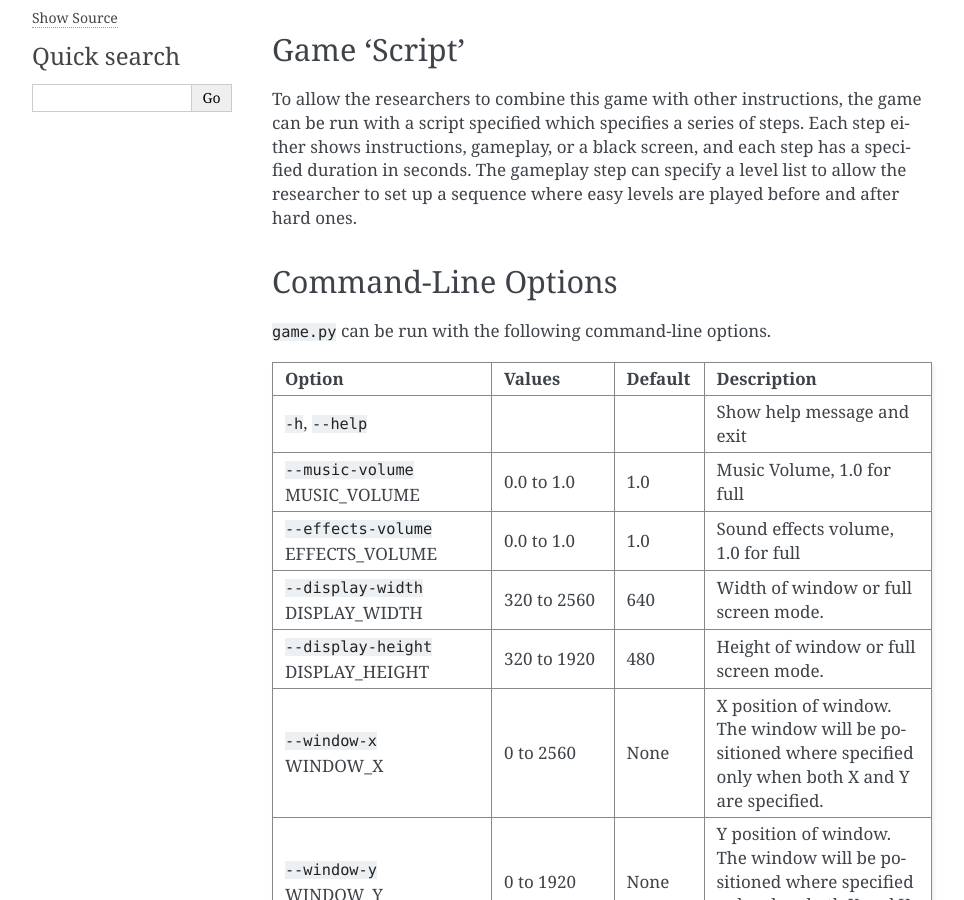
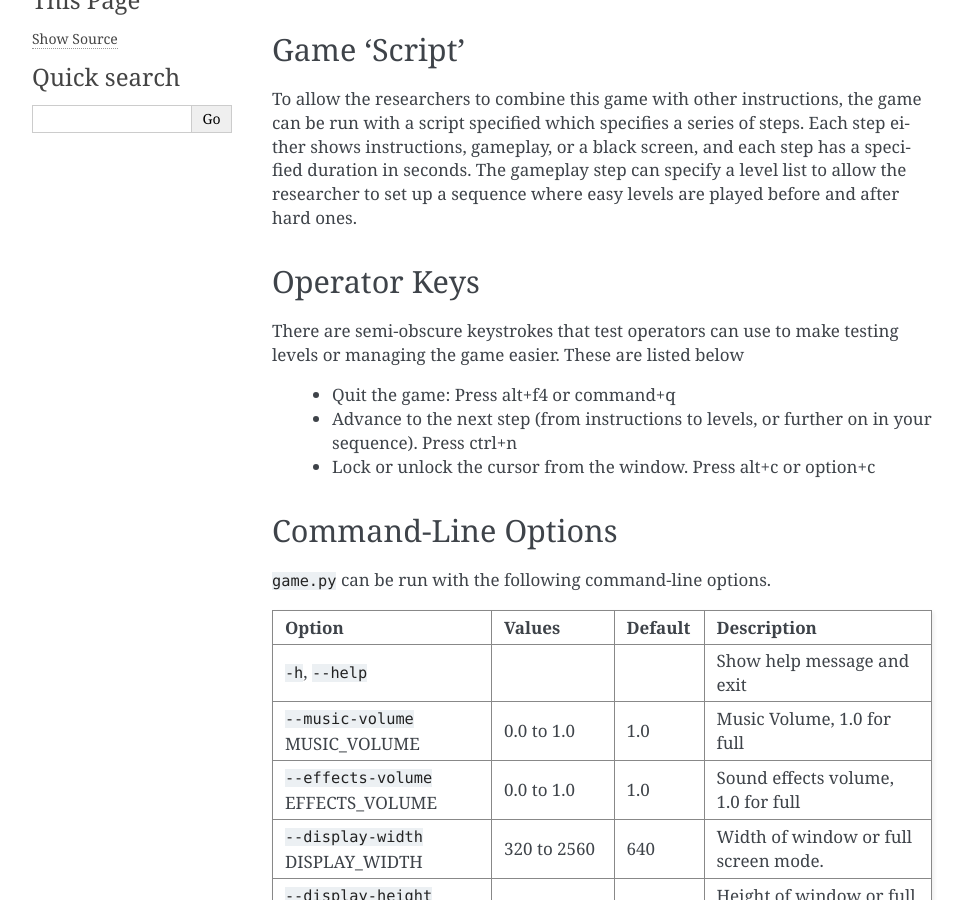
Before and after one commit to bemayr/asteroid_impact_py3, a Sphinx documentation site: the page built from doc/codeintro.rst, in a window 1280 px wide and 900 px high, scrolled down 921 px. Shown: the whole window, without its empty margins (148-1112 px from the left). Built offline with Sphinx 7.4.7, drawn with Linux system fonts in a browser that asks for light colours.

Commit message:
Include doc zip in publish. Add keyboard shortcuts to docs.

```diff
--- a/doc/codeintro.rst
+++ b/doc/codeintro.rst
@@ -25,6 +25,15 @@
 ================
 
 To allow the researchers to combine this game with other instructions, the game can be run with a script specified which specifies a series of steps. Each step either shows instructions, gameplay, or a black screen, and each step has a specified duration in seconds. The gameplay step can specify a level list to allow the researcher to set up a sequence where easy levels are played before and after hard ones.
+
+Operator Keys
+=======================
+
+There are semi-obscure keystrokes that test operators can use to make testing levels or managing the game easier. These are listed below
+
+ * Quit the game: Press alt+f4 or command+q
+ * Advance to the next step (from instructions to levels, or further on in your sequence). Press ctrl+n
+ * Lock or unlock the cursor from the window. Press alt+c or option+c
 
 Command-Line Options
 =======================
```
Also changed, not shown: 1 other file.
